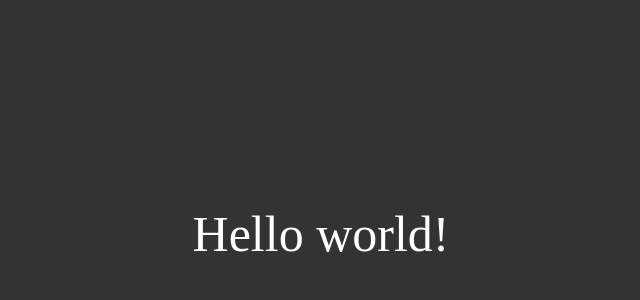
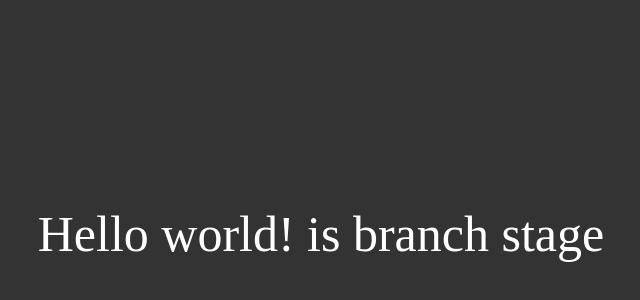
Before and after one commit to jandrey15/now, a Next.js app: page / in a window 1280 px wide. Shown: the part 174-474 px from the top of the page, without its empty margins (319-959 px from the left). Built offline with nearby package versions, Linux system fonts and the light colour scheme.

Commit message:
Changes title app

```diff
--- a/pages/index.js
+++ b/pages/index.js
@@ -2,6 +2,6 @@ import '../styles/styles.scss'
 
 export default () => (
   <div className='app'>
-    Hello world!
+    Hello world! is branch stage
   </div>
 );
```
